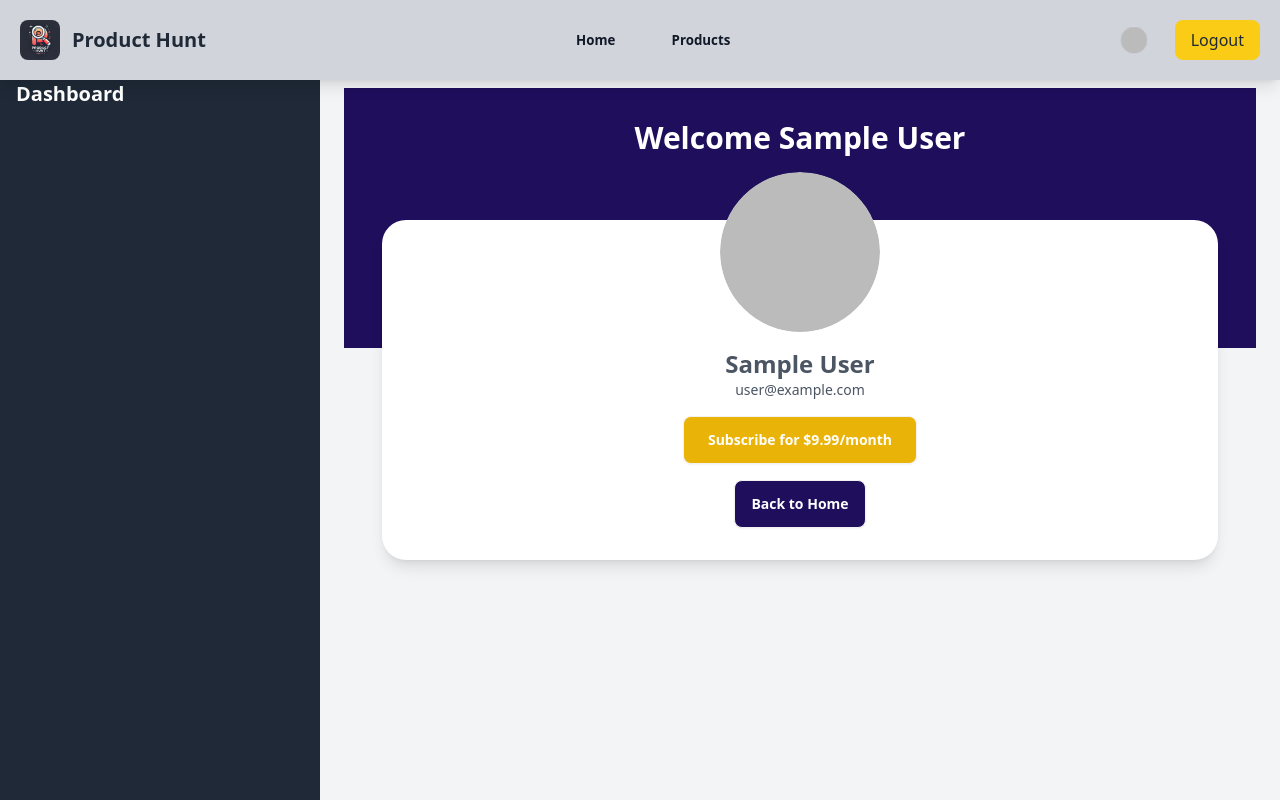
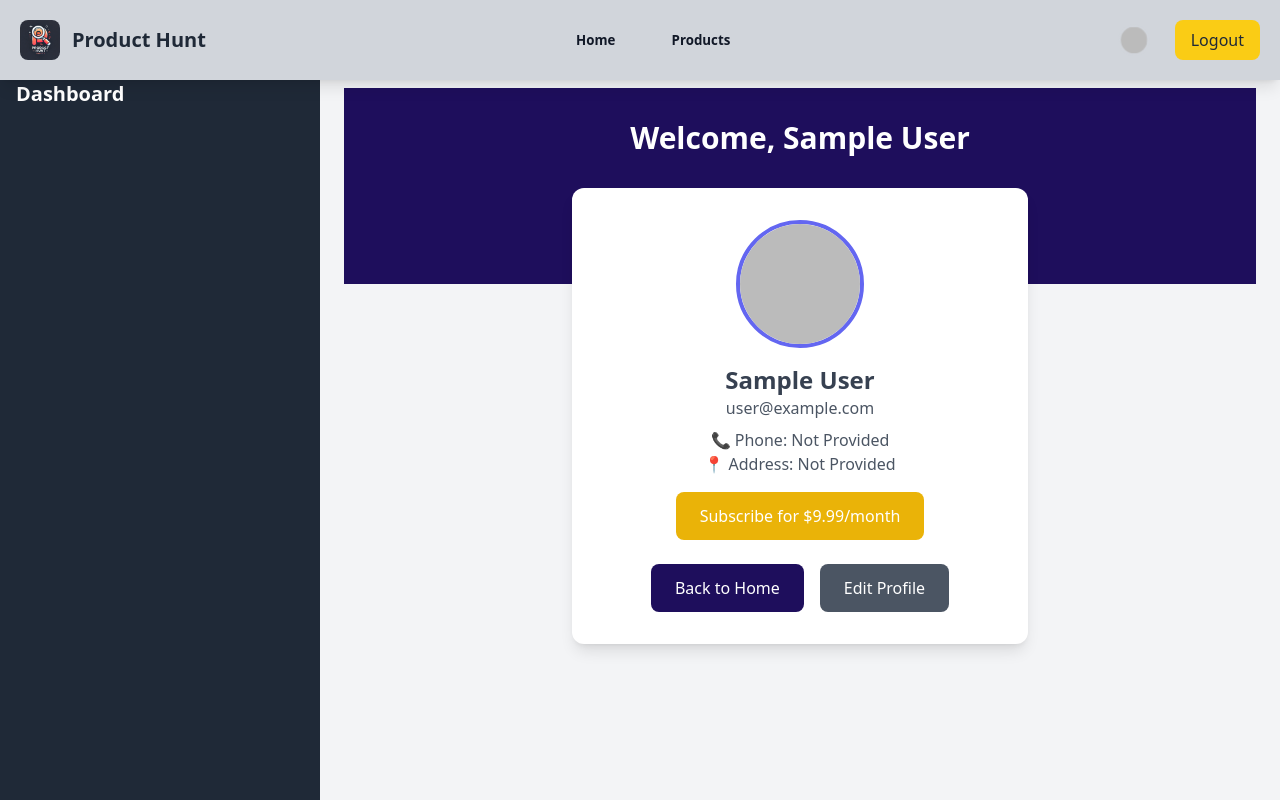
Before and after one commit to imtiazahmadtanvir/Product-Hunt-Website, a React (Vite) app: page /dashboard/my-profile in a window 1280 px wide. Shown: the top 800 px of the page. Built offline with nearby package versions, Linux system fonts and the light colour scheme; no server answers; sample sign-in values are in the browser's storage.

Commit message:
add profile

```diff
--- a/src/components/Navbar.jsx
+++ b/src/components/Navbar.jsx
@@ -87,7 +87,7 @@ const Navbar = () => {
 
                 {user ? (
                   <>
-                    <Link to="/dashboard" className="btn btn-ghost bg-white w-full text-left hover:bg-gray-300 dark:hover:bg-gray-700">
+                    <Link to="/dashboard/my-profile" className="btn btn-ghost bg-white w-full text-left hover:bg-gray-300 dark:hover:bg-gray-700">
                       Dashboard
                     </Link>
                     <button onClick={logOut} className="btn btn-primary w-full bg-yellow-400 hover:bg-yellow-500">
--- a/src/pages/Dashboard.jsx
+++ b/src/pages/Dashboard.jsx
@@ -67,6 +67,12 @@ const Dashboard = () => {
             {role === 'Moderator' && (
               <>
                 <li>
+                  <Link to="/dashboard/my-profile" className="flex items-center space-x-2">
+                    <FaTicketAlt />
+                    <span>Profile</span>
+                 </Link>
+                </li>
+                <li>
                   <Link to="/dashboard/product-review-queue" className="flex items-center space-x-2">
                     <FaClipboardList />
                     <span>Product Review Queue</span>
@@ -82,6 +88,12 @@ const Dashboard = () => {
             )}
             {role === 'Admin' && (
               <>
+                <li>
+                  <Link to="/dashboard/my-profile" className="flex items-center space-x-2">
+                    <FaTicketAlt />
+                    <span>Profile</span>
+                  </Link>
+                </li>
                 <li>
                   <Link to="/dashboard/statistics" className="flex items-center space-x-2">
                     <FaChartBar />
--- a/src/pages/Profile.jsx
+++ b/src/pages/Profile.jsx
@@ -1,16 +1,13 @@
 import { useContext, useState } from "react";
 import { AuthContext } from "../provider/AuthProvider";
 import { Link } from "react-router-dom";
-// import Footer from "../components/Footer";
 import defaultPic from "../assets/defulteimage.png";
-// import Navbar from "../components/Navbar";
 
 const Profile = () => {
   const { user } = useContext(AuthContext);
   const [isSubscribed, setIsSubscribed] = useState(false);
   const subscriptionAmount = "$9.99/month";
 
-  // Ensure user data is available before rendering the profile
   if (!user) {
     return (
       <div className="flex justify-center items-center min-h-screen">
@@ -20,37 +17,39 @@ const Profile = () => {
   }
 
   const handleSubscription = () => {
-    // Redirect to payment page or open modal (for now, simulate subscription)
     setIsSubscribed(true);
   };
 
   return (
     <div className="flex flex-col min-h-screen">
-      {/* Navbar */}
-      {/* <Navbar /> */}
+      {/* Header */}
+      <div className="bg-[#1e0e5c] pb-32">
+        <h2 className="text-3xl font-bold text-white pt-8 text-center">
+          Welcome, {user.displayName || "User"}
+        </h2>
+      </div>
 
-      {/* Main Content */}
-      <div className="flex-grow pb-16">
-        <div className="bg-[#1e0e5c] pb-48">
-          <h2 className="text-3xl font-bold text-white pt-8 text-center">
-            Welcome {user ? user.displayName : "Loading"}
-          </h2>
-        </div>
+      {/* Profile Card */}
+      <div className="w-11/12 md:w-3/4 lg:w-1/2 mx-auto bg-white rounded-xl shadow-lg -mt-24 p-8 text-center">
+        <div className="flex flex-col items-center">
+          <img
+            src={user?.photoURL || defaultPic}
+            alt={user?.name || "User"}
+            className="w-32 h-32 rounded-full border-4 border-indigo-500"
+          />
+          <h3 className="text-2xl font-semibold text-gray-700 mt-4">
+            {user.displayName || "Anonymous Name"}
+          </h3>
+          <p className="text-gray-600">{user.email || "No Email Available"}</p>
 
-        {/* Details Section */}
-        <div className="w-11/12 mx-auto flex flex-col justify-center items-center bg-white rounded-3xl shadow-lg -mt-32 p-8">
-          <div className="avatar">
-            <div className="w-40 -mt-20 rounded-full">
-              <img src={user?.photoURL || defaultPic} alt={user?.name || "User"} className="w-40 h-40 rounded-full" />
-            </div>
-          </div>
-          <h3 className="text-2xl text-gray-600 font-bold pt-4 text-center">{user ? user.displayName : "Anonymous name"}</h3>
-          <p className="text-sm text-gray-600 pb-4">{user ? user.email : "Anonymous email"}</p>
+          {/* Additional User Info */}
+          <p className="text-gray-600 mt-2">📞 Phone: {user.phoneNumber || "Not Provided"}</p>
+          <p className="text-gray-600">📍 Address: {user.address || "Not Provided"}</p>
 
           {!isSubscribed ? (
             <button
               onClick={handleSubscription}
-              className="btn bg-yellow-500 text-white font-semibold px-6 py-3 rounded-lg hover:bg-yellow-600 transition"
+              className="mt-4 bg-yellow-500 text-white px-6 py-3 rounded-lg hover:bg-yellow-600 transition"
             >
               Subscribe for {subscriptionAmount}
             </button>
@@ -58,14 +57,21 @@ const Profile = () => {
             <p className="text-green-600 font-semibold mt-4">Status: Verified</p>
           )}
 
-          <Link to="/">
-            <button className="btn bg-[#1e0e5c] text-white mt-4">Back to Home</button>
-          </Link>
+          {/* Buttons */}
+          <div className="flex gap-4 mt-6">
+            <Link to="/">
+              <button className="bg-[#1e0e5c] text-white px-6 py-3 rounded-lg hover:bg-indigo-700 transition">
+                Back to Home
+              </button>
+            </Link>
+            <Link to="/edit-profile">
+              <button className="bg-gray-600 text-white px-6 py-3 rounded-lg hover:bg-gray-800 transition">
+                Edit Profile
+              </button>
+            </Link>
+          </div>
         </div>
       </div>
-
-      {/* Footer Fixed at Bottom */}
-      {/* <Footer className="bottom-0 left-0 w-full z-50 bg-base-200" /> */}
     </div>
   );
 };
```
